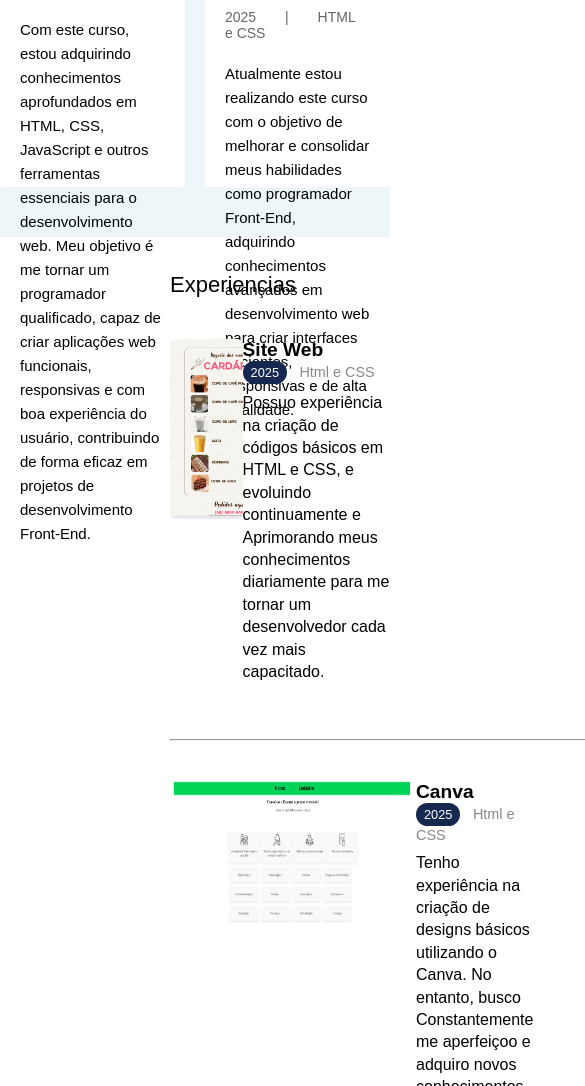
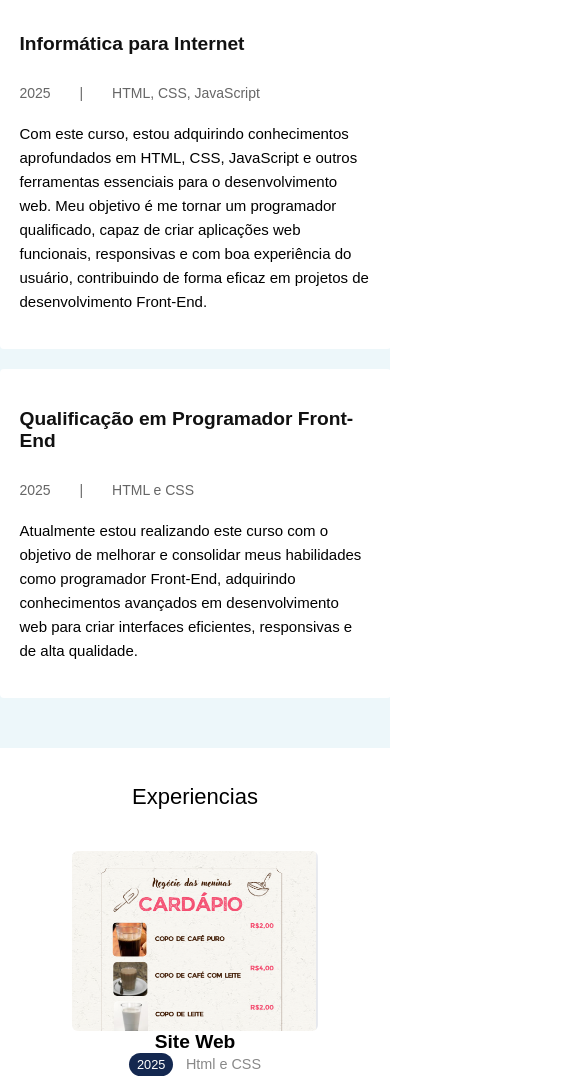
Before and after one commit to Tania1309/Portfolio-Figma, a plain HTML site: page index.html in a window 390 px wide. Shown: the part 914-2000 px from the top of the page, 585 px wide, since content can reach past the window. Drawn offline with Linux system fonts and the light colour scheme.

Commit message:
Portfolio do Figma
Acréscimo do Media Querie

```diff
--- a/style.css
+++ b/style.css
@@ -22,7 +22,9 @@ header {
     align-items: center;
     justify-content: center;
     gap: 80px;
+
 }
+
 
 .perfil img {
     width: 220px;
@@ -204,3 +206,54 @@ hr {
     width: 1000px;
     margin-right: 90px;
 }
+
+@media (max-width: 600px) {
+
+    .perfil {
+        display: flex;
+        flex-direction: column;
+        text-align: center;
+        gap: 30px;
+    }
+
+    .info {
+        width: 90%;
+    }
+
+    .perfil img {
+        order: -1;
+        width: 160px;
+        height: 160px;
+    }
+
+    h2 {
+        text-align: center;
+        margin-left: 0 !important;
+    }
+
+    .cards {
+        flex-direction: column;
+        align-items: center;
+    }
+
+    .card {
+        width: 90% !important;
+        height: auto;
+    }
+
+    #experiencias {
+        margin-left: 0 !important;
+        padding: 0 20px;
+    }
+
+    .linha {
+        flex-direction: column;
+        align-items: center;
+        text-align: center;
+    }
+
+    hr {
+        width: 90%;
+        margin: 20px auto;
+    }
+}
```
